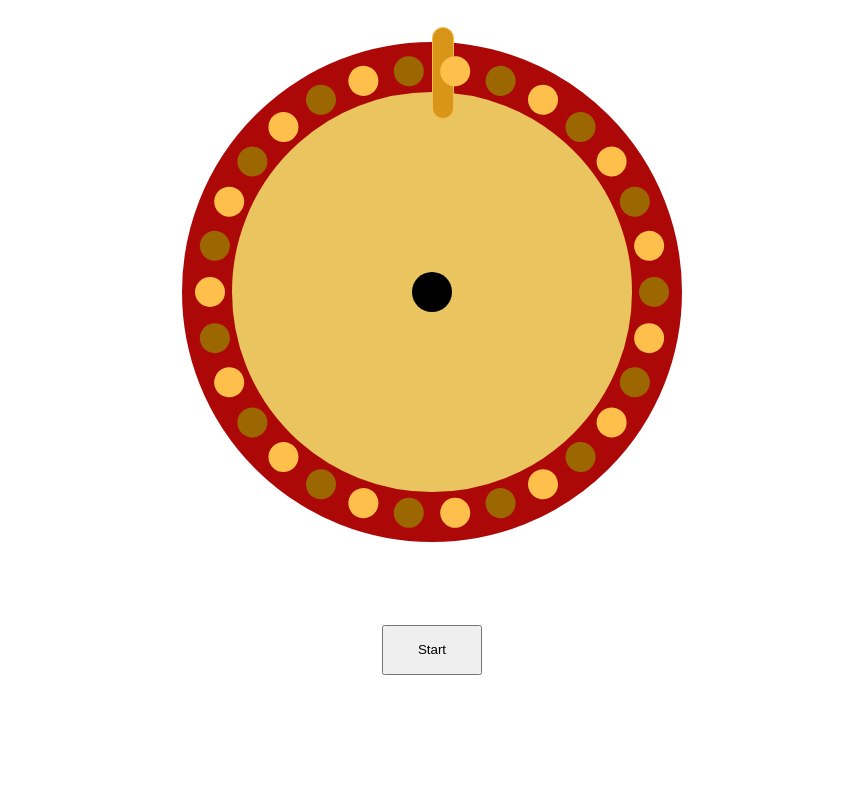
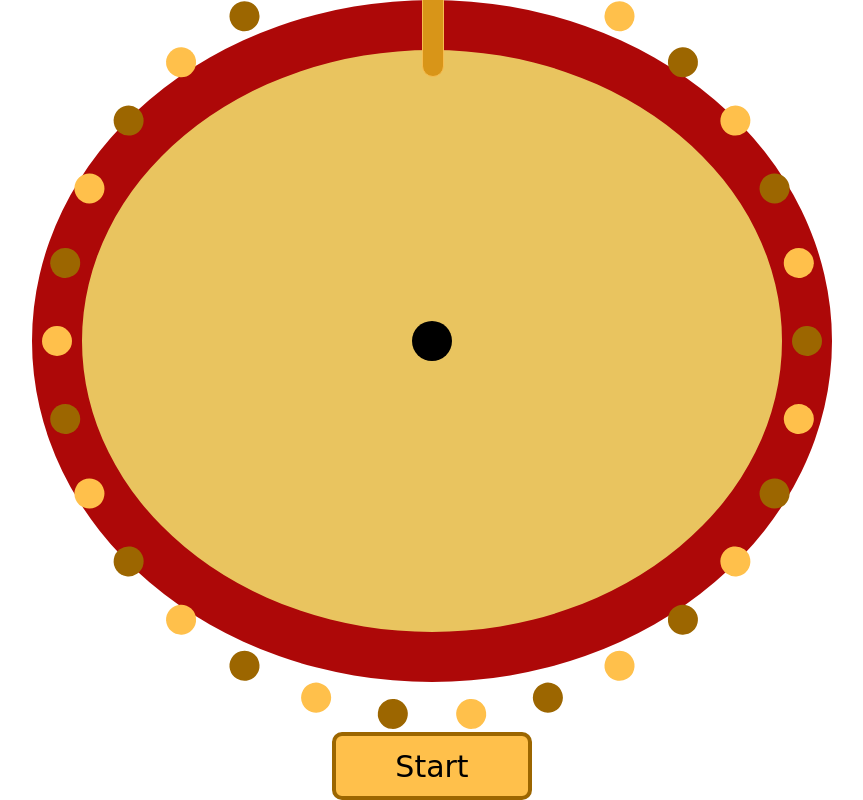
Before and after one commit to richyarwood/wheel-of-fortune, a plain HTML site: page index.html in a window 1280 px wide. Shown: the whole page, without its empty margins (208-1071 px from the left). Drawn offline with Linux system fonts and the light colour scheme; a web font is replaced by a local one.

Commit message:
style tweaks

```diff
--- a/index.html
+++ b/index.html
@@ -14,7 +14,7 @@
       <div class="spinner">
       </div>
     </div>
-    <button class="button">Start</button>
+    <div class="button" role="button">Start</div>
     <div class="box">
       <div></div>
     </div>
--- a/src/spinner.js
+++ b/src/spinner.js
@@ -30,7 +30,7 @@ export default class Spinner {
       const bulb = document.createElement('div');
       bulbContainer.classList.add('bulb-container');
       bulb.classList.add('bulb');
-      bulb.setAttribute('style', `transform: rotate(${bulbRotate}deg) translateX(-222px)`);
+      bulb.setAttribute('style', `transform: rotate(${bulbRotate}deg) translateX(-375px)`);
       bulbContainer.appendChild(bulb)
       spinner.appendChild(bulbContainer);
 
--- a/src/styles.css
+++ b/src/styles.css
@@ -8,44 +8,48 @@ body {
 }
 
 main {
-  display: grid;
+  position: relative;
+  display: flex;
+  flex-direction: column;
+  align-items: center;
+  justify-content: center;
   height: 100vh;
-  position: relative;
 }
 
 .container {
-  place-self: center;
-  width: 500px;
-  height: 500px;
   position: relative;
+  width: 800px;
+  height: 800px;
 }
 
 .marker::before {
   content: "";
-  width: 20px;
   background-color: rgb(216, 149, 24);
-  height: 90px;
   position: absolute;
   top: -15px;
   left: 50%;
-  z-index: 1;
+  margin-left: -10px;
+  border:1px solid rgb(247, 188, 78);
   border-radius: 20px;
-  border:1px solid rgb(247, 188, 78);
+  height: 90px;
+  width: 20px;
+  z-index: 3;
 }
 
 .spinner {
-  width: 100%;
-  height: 100%;
-  place-self: center;
   background-color: rgb(233, 196, 95);
+  border: 50px solid rgb(173, 8, 8);
   border-radius: 50%;
   position: relative;
   padding: 10px;
-  border: 50px solid rgb(173, 8, 8);
+  height: 100%;
+  width: 100%;
 }
 
 .spinner::before {
   content: "";
+  background-color: black;
+  border-radius: 50%;
   position: absolute;
   top: 50%;
   left: 50%;
@@ -53,8 +57,6 @@ main {
   height: 40px;
   margin-left: -20px;
   margin-top: -20px;
-  border-radius: 50%;
-  background-color: black;
   z-index: 1;
 }
 
@@ -79,12 +81,12 @@ main {
 }
 
 .bulb {
+  border-radius: 50%;
   position: absolute;
   top: 50%;
   left: 50%;
   margin-left: -15px;
   margin-top: -15px;
-  border-radius: 50%;
   width: 30px;
   height: 30px;
   z-index: 3;
@@ -96,15 +98,29 @@ main {
 }
 
 .name {
+  font-size: 60px;
   position: absolute;
   top: 45%;
-  font-size: 40px;
   transform-origin: 100%;
   width: 48%;
 }
 
-button {
-  width: 100px;
+.button {
+  background-color: rgb(255, 192, 75);
+  border: 4px solid rgb(156, 102, 0);
+  border-radius: 10px;
+  cursor: pointer;
+  display: flex;
+  align-items: center;
+  justify-content: center;
+  padding: 30px;
+  margin-top: 50px;
+  font-size: 30px;
   height: 50px;
-  place-self: center;
+  width: 200px;
 }
+
+.button:hover {
+  background-color: rgb(156, 102, 0);
+  color: #fff;
+}
```
